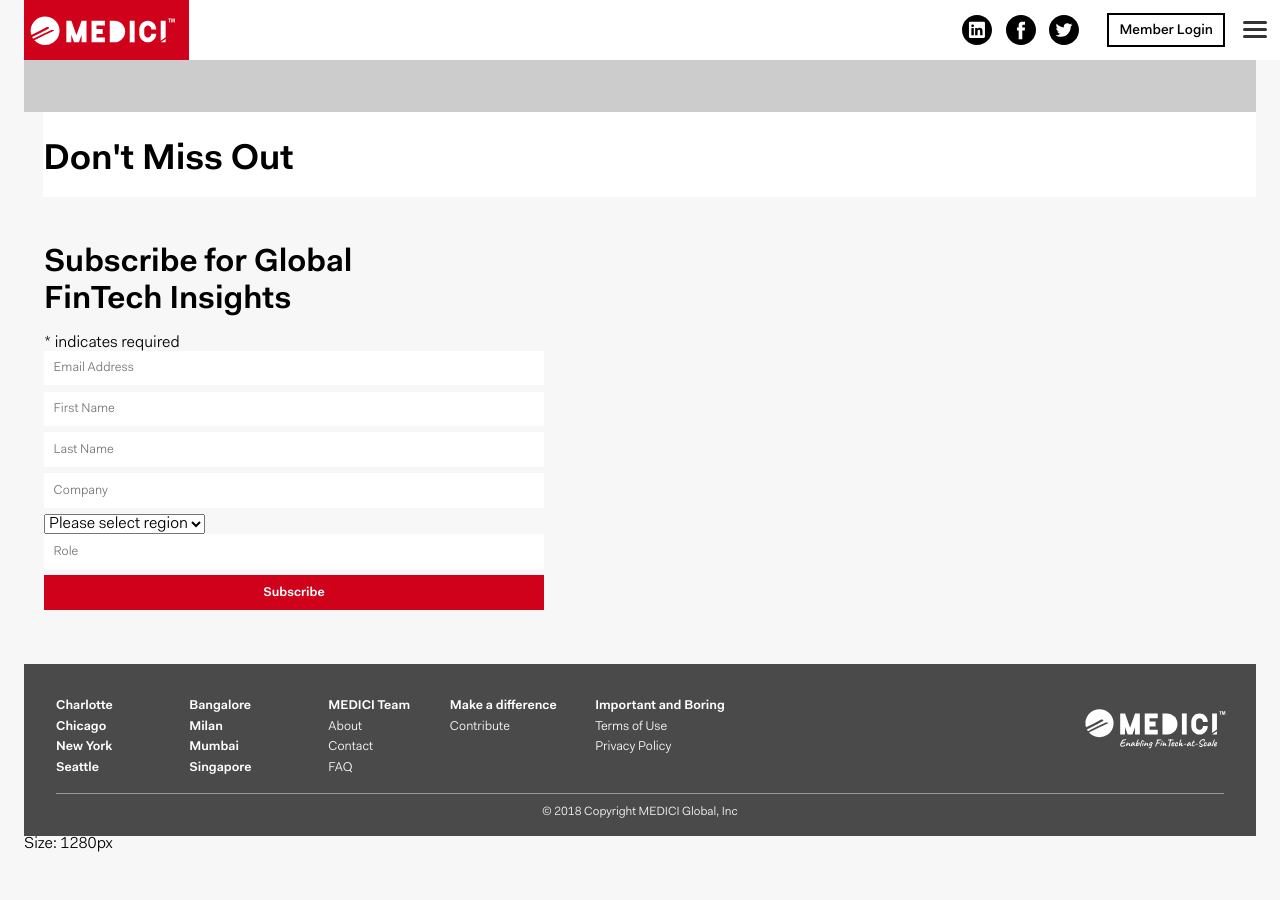
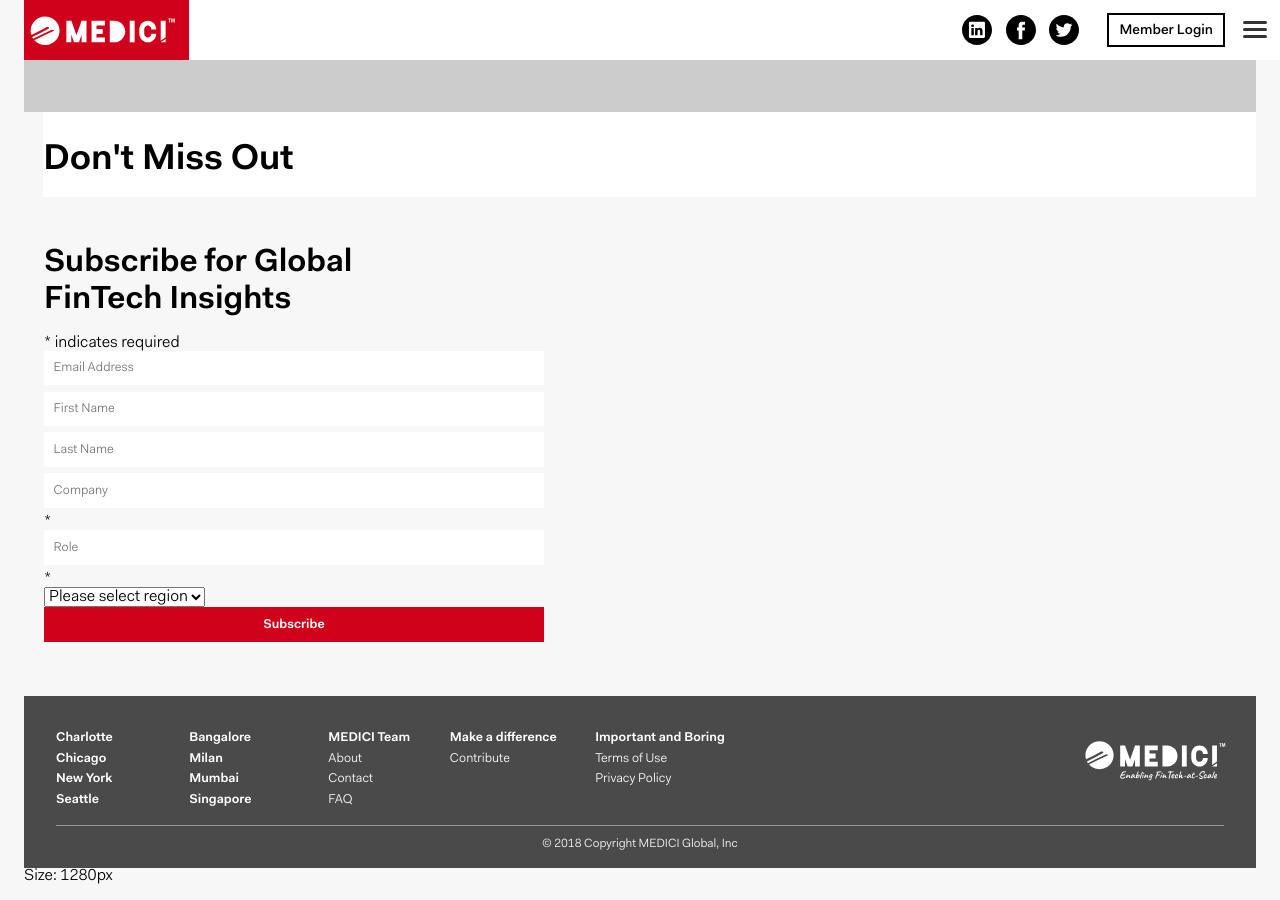
Before and after one commit to prasadltp/go, a Jekyll site: the page built from subscribe.markdown, in a window 1280 px wide and 900 px high, scrolled down 148 px. Built offline with Jekyll 4.4.1, drawn with Linux system fonts in a browser that asks for light colours; some web fonts are replaced; comment, search, counter and statistics services are not loaded; before the commit the page ends 1016 px from its top, so only the background shows below that.

Commit message:
Updated Subscribe

```diff
--- a/subscribe.markdown
+++ b/subscribe.markdown
@@ -6,54 +6,55 @@
 
 <!-- Begin MailChimp Signup Form -->
 <div style="width:500px;" id="mc_embed_signup">
-<form action="https://letstalkpayments.us7.list-manage.com/subscribe/post?u=bc57d9187dbf177fa07614fbf&amp;id=aa5e7321a3" method="post" id="mc-embedded-subscribe-form" name="mc-embedded-subscribe-form" class="validate" target="_blank" novalidate>
-    <div id="mc_embed_signup_scroll">
-	<h2>Subscribe for Global FinTech Insights</h2>
+<form action="https://letstalkpayments.us7.list-manage.com/subscribe/post?u=bc57d9187dbf177fa07614fbf&id=aa5e7321a3" method="post" id="mc-embedded-subscribe-form" name="mc-embedded-subscribe-form" class="validate" target="_blank" novalidate>
+<div id="mc_embed_signup_scroll">
+<h2>Subscribe for Global FinTech Insights</h2>
 <div class="indicates-required"><span class="asterisk">*</span> indicates required</div>
 <div class="mc-field-group">
-	<label for="mce-EMAIL">Email Address  <span class="asterisk">*</span>
+<label for="mce-EMAIL">Email Address  <span class="asterisk">*</span>
 </label>
-	<input type="email" value="" name="EMAIL" placeholder="Email Address" class="required email" id="mce-EMAIL">
+<input type="email" value="" name="EMAIL" placeholder="Email Address" class="required email" id="mce-EMAIL">
 </div>
 <div class="mc-field-group">
-	<label for="mce-FNAME">First Name  <span class="asterisk">*</span>
+<label for="mce-FNAME">First Name  <span class="asterisk">*</span>
 </label>
-	<input type="text" value="" name="FNAME" placeholder="First Name" class="required" id="mce-FNAME">
+<input type="text" value="" name="FNAME" placeholder="First Name" class="required" id="mce-FNAME">
 </div>
 <div class="mc-field-group">
-	<label for="mce-LNAME">Last Name  <span class="asterisk">*</span>
+<label for="mce-LNAME">Last Name  <span class="asterisk">*</span>
 </label>
-	<input type="text" value="" name="LNAME" placeholder="Last Name" class="required" id="mce-LNAME">
+<input type="text" value="" name="LNAME" placeholder="Last Name" class="required" id="mce-LNAME">
 </div>
 <div class="mc-field-group">
-	<label for="mce-MMERGE3">Company  <span class="asterisk">*</span>
+<label for="mce-MMERGE3">Company  <span class="asterisk">*</span>
 </label>
-	<input type="text" value="" name="MMERGE3" class="required" placeholder="Company" id="mce-MMERGE3">
-</div>
+<input type="text" value="" name="MMERGE3" class="required" placeholder="Company" id="mce-MMERGE3">
+</div>*<div class="mc-field-group">
+<label for="mce-MMERGE20">Role  <span class="asterisk">\*</span>
+</label>
+<input type="text" value="" name="MMERGE20" placeholder="Role" class="required" id="mce-MMERGE20">
+</div>*
 <div class="mc-field-group">
-	<label for="mce-MMERGE19">Region  <span class="asterisk">*</span>
+<label for="mce-MMERGE19">Region  <span class="asterisk">*</span>
 </label>
-	<select name="MMERGE19" class="required" id="mce-MMERGE19">
-	<option value="">Please select region</option>
-	<option value="Americas">Americas</option>
+<select name="MMERGE19" class="required" id="mce-MMERGE19">
+<option value="">Please select region</option>
+<option value="Americas">Americas</option>
 <option value="EMEA">EMEA</option>
 <option value="APAC">APAC</option>
 
-	</select>
+    </select>
+
 </div>
-<div class="mc-field-group">
-	<label for="mce-MMERGE20">Role  <span class="asterisk">*</span>
-</label>
-	<input type="text" value="" name="MMERGE20" placeholder="Role" class="required" id="mce-MMERGE20">
+
+<div id="mce-responses" class="clear">
+<div class="response" id="mce-error-response" style="display:none"></div>
+<div class="response" id="mce-success-response" style="display:none"></div>
+</div>    <!-- real people should not fill this in and expect good things - do not remove this or risk form bot signups-->
+<div style="position: absolute; left: -5000px;" aria-hidden="true"><input type="text" name="b_bc57d9187dbf177fa07614fbf_aa5e7321a3" tabindex="-1" value=""></div>
+<div class="clear"><input type="submit" value="Subscribe" name="subscribe" id="mc-embedded-subscribe" class="button"></div>
 </div>
-	<div id="mce-responses" class="clear">
-		<div class="response" id="mce-error-response" style="display:none"></div>
-		<div class="response" id="mce-success-response" style="display:none"></div>
-	</div>    <!-- real people should not fill this in and expect good things - do not remove this or risk form bot signups-->
-    <div style="position: absolute; left: -5000px;" aria-hidden="true"><input type="text" name="b_bc57d9187dbf177fa07614fbf_aa5e7321a3" tabindex="-1" value=""></div>
-    <div class="clear"><input type="submit" value="Subscribe" name="subscribe" id="mc-embedded-subscribe" class="button"></div>
-    </div>
 </form>
 </div>
-<script type='text/javascript' src='//s3.amazonaws.com/downloads.mailchimp.com/js/mc-validate.js'></script><script type='text/javascript'>(function($) {window.fnames = new Array(); window.ftypes = new Array();fnames[0]='EMAIL';ftypes[0]='email';fnames[1]='FNAME';ftypes[1]='text';fnames[2]='LNAME';ftypes[2]='text';fnames[3]='MMERGE3';ftypes[3]='text';fnames[19]='MMERGE19';ftypes[19]='dropdown';fnames[20]='MMERGE20';ftypes[20]='text';fnames[4]='MMERGE4';ftypes[4]='text';fnames[5]='MMERGE5';ftypes[5]='text';fnames[6]='MMERGE6';ftypes[6]='text';fnames[7]='MMERGE7';ftypes[7]='text';fnames[8]='MMERGE8';ftypes[8]='text';fnames[9]='MMERGE9';ftypes[9]='text';fnames[10]='MMERGE10';ftypes[10]='text';fnames[11]='MMERGE11';ftypes[11]='text';fnames[12]='MMERGE12';ftypes[12]='text';fnames[13]='MMERGE13';ftypes[13]='text';fnames[15]='MMERGE15';ftypes[15]='text';fnames[16]='MMERGE16';ftypes[16]='text';fnames[17]='MMERGE17';ftypes[17]='text';fnames[18]='MMERGE18';ftypes[18]='text';}(jQuery));var $mcj = jQuery.noConflict(true);</script>
+<script type='text/javascript' src='//s3.amazonaws.com/downloads.mailchimp.com/js/mc-validate.js'></script><script type='text/javascript'>(function($) {window.fnames = new Array(); window.ftypes = new Array();fnames\[0\]='EMAIL';ftypes\[0\]='email';fnames\[1\]='FNAME';ftypes\[1\]='text';fnames\[2\]='LNAME';ftypes\[2\]='text';fnames\[3\]='MMERGE3';ftypes\[3\]='text';fnames\[19\]='MMERGE19';ftypes\[19\]='dropdown';fnames\[20\]='MMERGE20';ftypes\[20\]='text';fnames\[4\]='MMERGE4';ftypes\[4\]='text';fnames\[5\]='MMERGE5';ftypes\[5\]='text';fnames\[6\]='MMERGE6';ftypes\[6\]='text';fnames\[7\]='MMERGE7';ftypes\[7\]='text';fnames\[8\]='MMERGE8';ftypes\[8\]='text';fnames\[9\]='MMERGE9';ftypes\[9\]='text';fnames\[10\]='MMERGE10';ftypes\[10\]='text';fnames\[11\]='MMERGE11';ftypes\[11\]='text';fnames\[12\]='MMERGE12';ftypes\[12\]='text';fnames\[13\]='MMERGE13';ftypes\[13\]='text';fnames\[15\]='MMERGE15';ftypes\[15\]='text';fnames\[16\]='MMERGE16';ftypes\[16\]='text';fnames\[17\]='MMERGE17';ftypes\[17\]='text';fnames\[18\]='MMERGE18';ftypes\[18\]='text';}(jQuery));var $mcj = jQuery.noConflict(true);</script>
 <!--End mc_embed_signup-->
```
